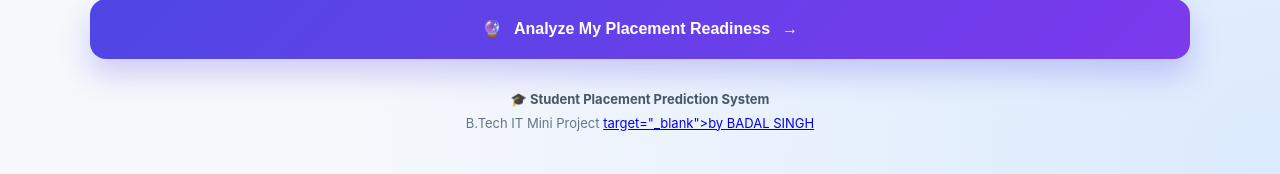
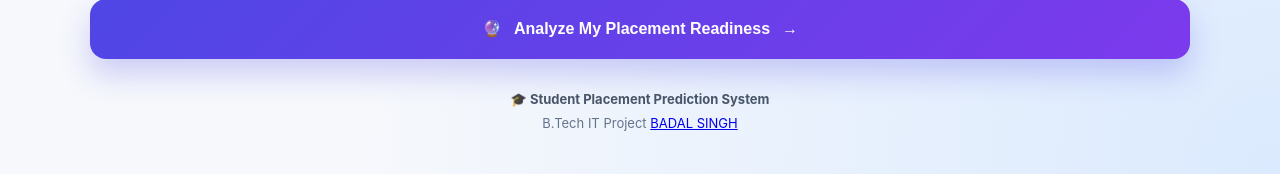
Before and after one commit to badalsinghpatel/students-placement-prediction, a Flask app: page / in a window 1280 px wide. Shown: the part 2126-2300 px from the top of the page. Run offline with Flask 3, Linux system fonts and the light colour scheme.

Commit message:
Update index.html

```diff
--- a/templates/index.html
+++ b/templates/index.html
@@ -628,7 +628,7 @@
         </p>
 
         <span>
-            B.Tech IT Mini Project <a href="https://www.instagram.com/badalsinghpatel_?stkn=MXU3aG82cjlrdGlrcQ==">target="_blank">by BADAL SINGH </a>
+            B.Tech IT Project <a href="https://www.instagram.com/badalsinghpatel_?stkn=MXU3aG82cjlrdGlrcQ=="> </b> BADAL SINGH </a>
         </span>
 
     </footer>
```
